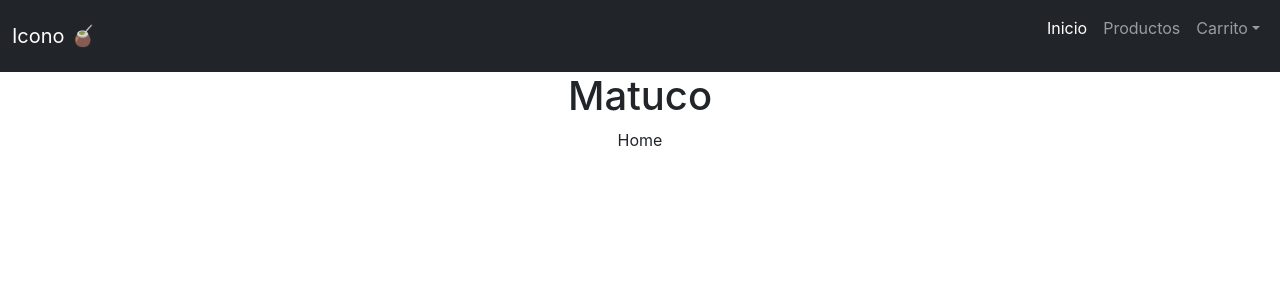
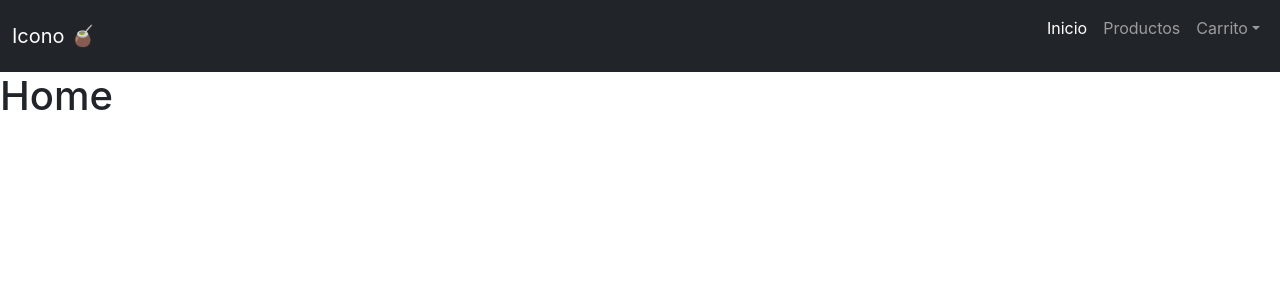
Before and after one commit to felidegasperi/Matuco, a React (Create React App) app in the folder matuco/: page /home in a window 1280 px wide. Shown: the top 300 px of the page. Built offline with nearby package versions, Linux system fonts and the light colour scheme.

Commit message:
Added react-routers to finish

```diff
--- a/matuco/package.json
+++ b/matuco/package.json
@@ -6,9 +6,14 @@
     "@testing-library/jest-dom": "^5.17.0",
     "@testing-library/react": "^13.4.0",
     "@testing-library/user-event": "^13.5.0",
+    "bootstrap": "^5.3.2",
+    "localforage": "^1.10.0",
+    "match-sorter": "^6.3.1",
     "react": "^18.2.0",
     "react-dom": "^18.2.0",
+    "react-router-dom": "^6.16.0",
     "react-scripts": "5.0.1",
+    "sort-by": "^1.2.0",
     "web-vitals": "^2.1.4"
   },
   "scripts": {
--- a/matuco/src/App.js
+++ b/matuco/src/App.js
@@ -1,15 +1,27 @@
-import './App.css';
-import NavBar from './components/navBar/NavBar';
-import Home from './components/home/Home';
+import "./App.css";
+
+import Login from './components/login/Login'
+import Home from "./components/home/Home";
+
+import { Navigate, RouterProvider } from "react-router";
+import { createBrowserRouter } from "react-router-dom";
 
 function App() {
-  return (
-    <div className="App">
-      <NavBar/>
-      <h1>Matuco</h1>
-      <Home/>
-    </div>
-  );
+  const router = createBrowserRouter([
+    {
+      path: "/",
+      element: <Navigate to="/home" replace />,
+    },
+    {
+      path: "/login",
+      element: <Login />,
+    },
+    {
+      path: "/home",
+      element: <Home />,
+    },
+  ]);
+  return <RouterProvider router={router} />;
 }
 
 export default App;
--- a/matuco/src/components/home/Home.js
+++ b/matuco/src/components/home/Home.js
@@ -1,9 +1,13 @@
-import React from 'react'
+import React from "react";
+import NavBar from "../navBar/NavBar";
 
 const Home = () => {
   return (
-    <div>Home</div>
-  )
-}
+    <div>
+      <NavBar/>
+      <h1>Home</h1>
+    </div>
+  );
+};
 
-export default Home
+export default Home;
--- /dev/null
+++ b/matuco/src/components/login/Login.js
@@ -0,0 +1,9 @@
+import React from 'react'
+
+const Login = () => {
+  return (
+    <div>L</div>
+  )
+}
+
+export default Login
```
Also changed, not shown: 1 other file (tests, documents, lock files or other folders).
